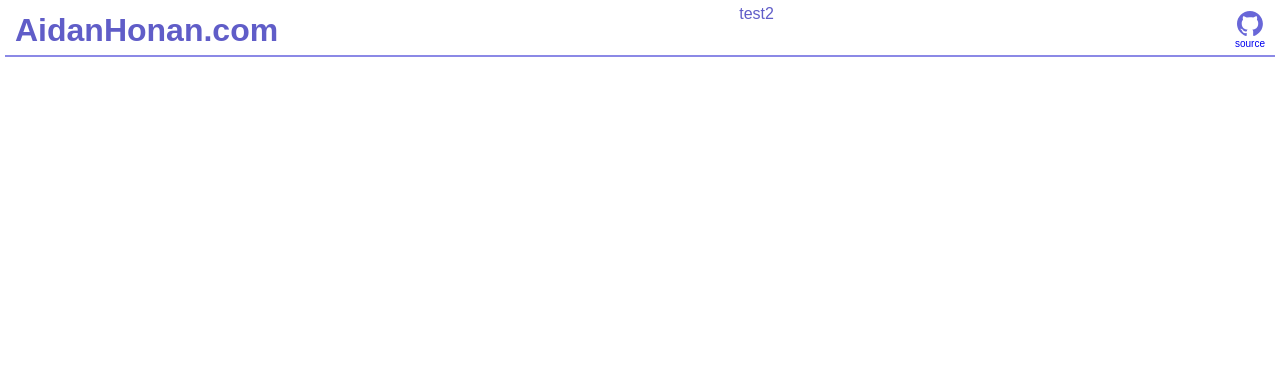
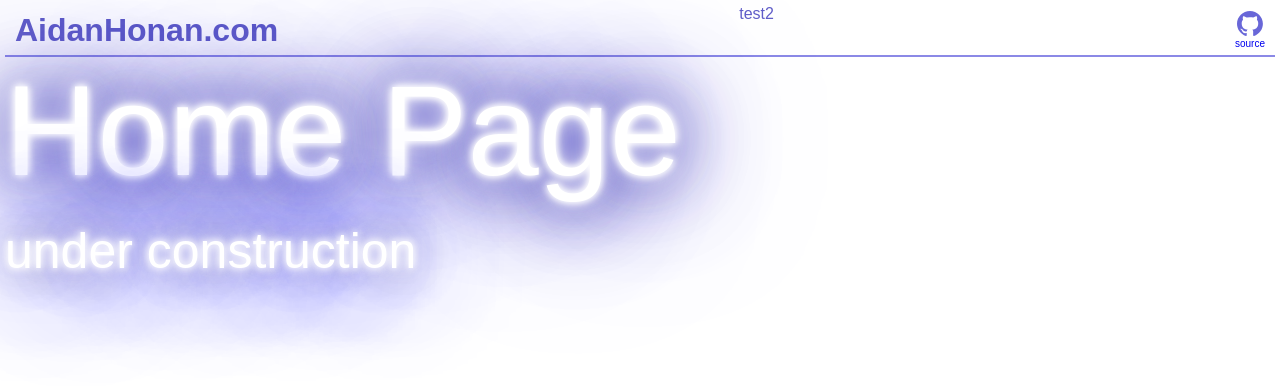
Before and after one commit to pinqy/aidanhonan.com, an Angular app: page / in a window 1280 px wide. Shown: the top 386 px of the page. Built offline with nearby package versions, Linux system fonts and the light colour scheme; a web font is replaced by a local one.

Commit message:
Add routing for page content

```diff
--- a/src/app/app.routes.ts
+++ b/src/app/app.routes.ts
@@ -1,3 +1,8 @@
 import { Routes } from '@angular/router';
+import { HomePageComponent } from './pages/home-page/home-page.component';
+import { PageNotFoundComponent } from './pages/page-not-found/page-not-found.component';
 
-export const routes: Routes = [];
+export const routes: Routes = [
+    { path: '', component: HomePageComponent },
+    { path: '**', component: PageNotFoundComponent },
+];
--- /dev/null
+++ b/src/app/pages/home-page/home-page.component.html
@@ -0,0 +1,3 @@
+<h1>Home Page</h1>
+<br>
+<h2>under construction</h2>
--- /dev/null
+++ b/src/app/pages/home-page/home-page.component.scss
@@ -0,0 +1,13 @@
+@use '../../../styles';
+
+h1 {
+    font-size: 128px;
+    font-weight: 200;
+    @include styles.neon_text(styles.$primary-color);//#F535AA);
+}
+
+h2 {
+    font-size: 50px;
+    font-weight: 200;
+    @include styles.neon_text(styles.$primary-color);
+}
--- /dev/null
+++ b/src/app/pages/page-not-found/page-not-found.component.html
@@ -0,0 +1 @@
+<p>404</p>
--- /dev/null
+++ b/src/app/pages/page-not-found/page-not-found.component.scss
@@ -0,0 +1,7 @@
+@use '../../../styles';
+
+p {
+    font-size: 128px;
+    font-weight: 400;
+    @include styles.neon_text(styles.$primary-color);
+}
```
Also changed, not shown: src/app/pages/home-page/home-page.component.ts (added, +12 -0 lines), src/app/pages/page-not-found/page-not-found.component.ts (added, +12 -0 lines), 2 other files (tests, documents, lock files or other folders).
